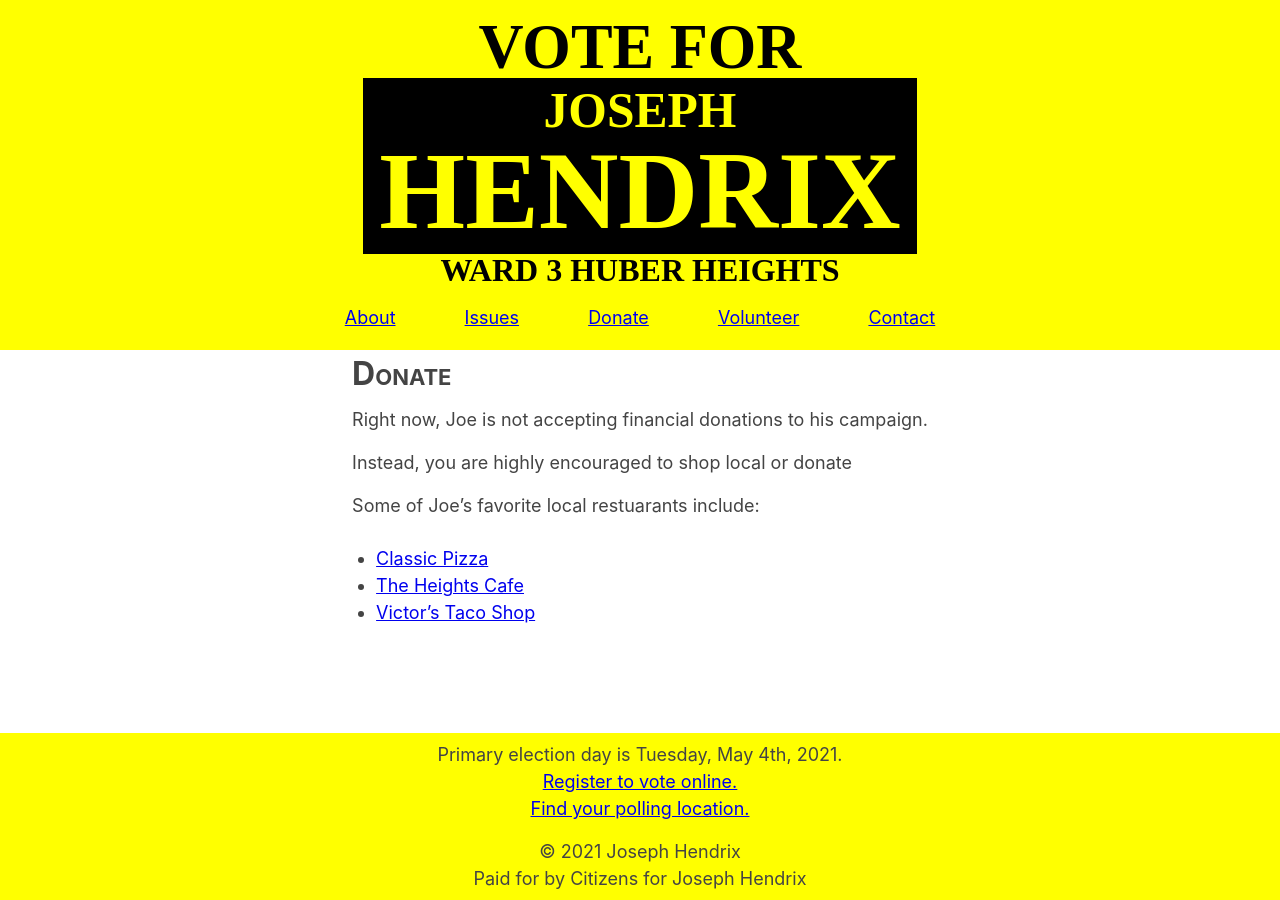
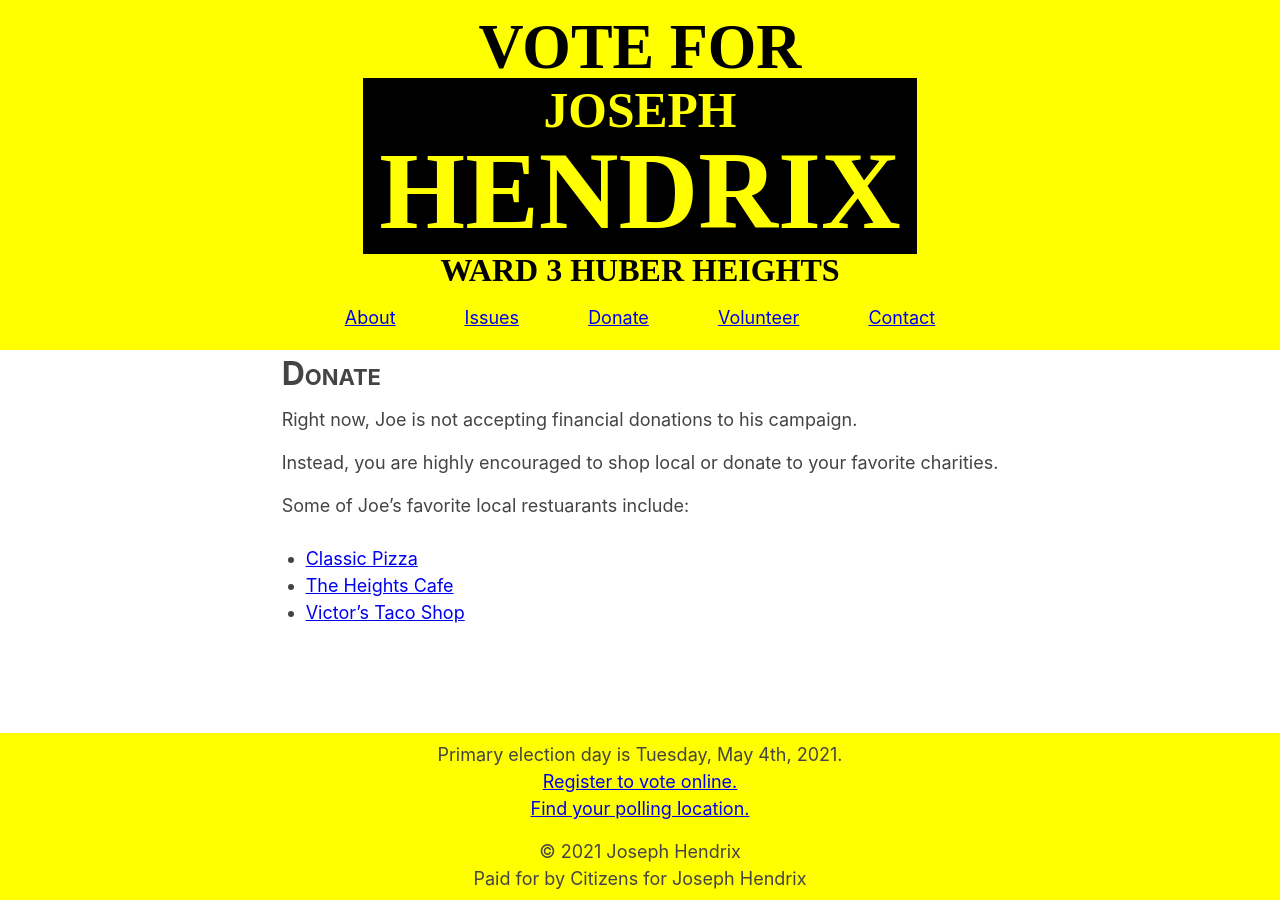
Before and after one commit to hendrixjoseph/joe4huberheights, a Jekyll site: the page built from _top-level/donate.md, in a window 1280 px wide. Built offline with Jekyll 4.4.1, drawn with Linux system fonts in a browser that asks for light colours.

Commit message:
finish donate sentence

```diff
--- a/_top-level/donate.md
+++ b/_top-level/donate.md
@@ -4,7 +4,7 @@
 
 Right now, Joe is not accepting financial donations to his campaign.
 
-Instead, you are highly encouraged to shop local or donate
+Instead, you are highly encouraged to shop local or donate to your favorite charities.
 
 Some of Joe's favorite local restuarants include:
 
```
